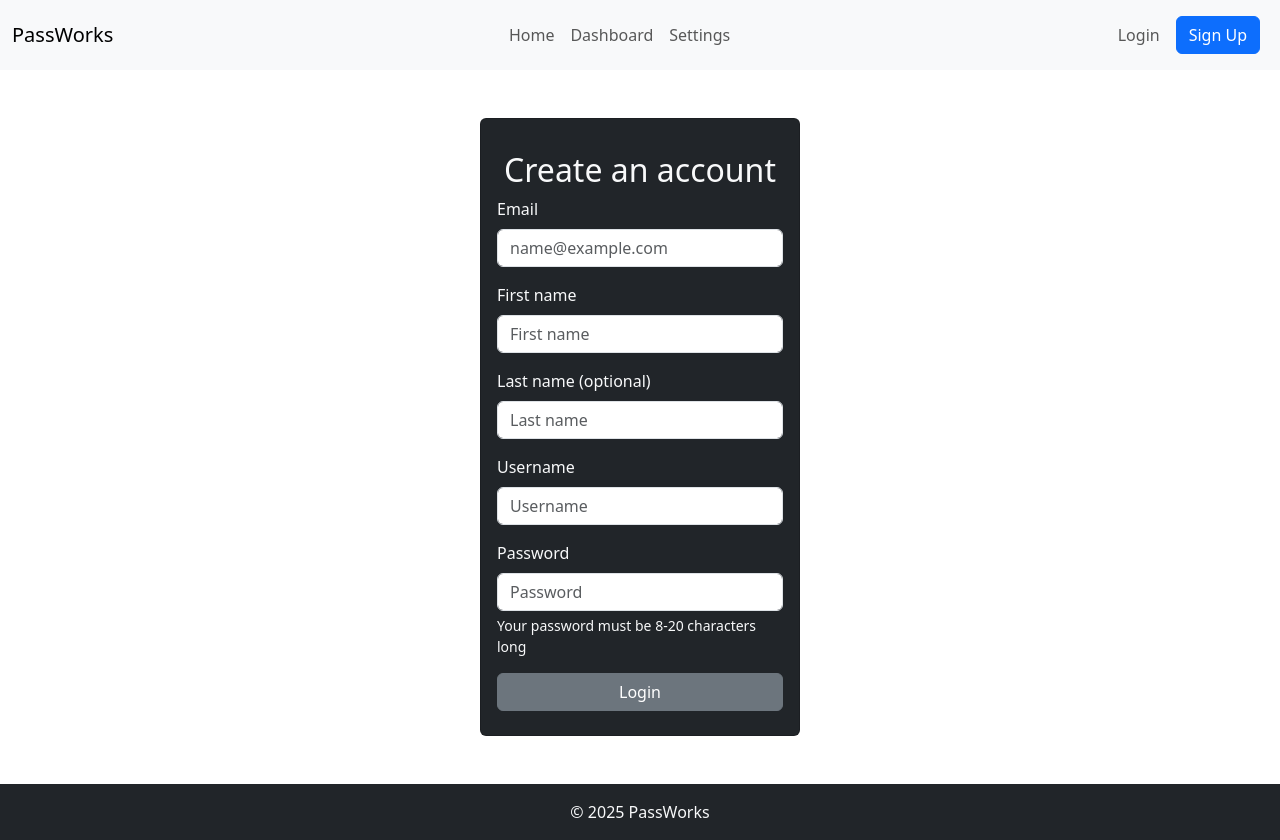
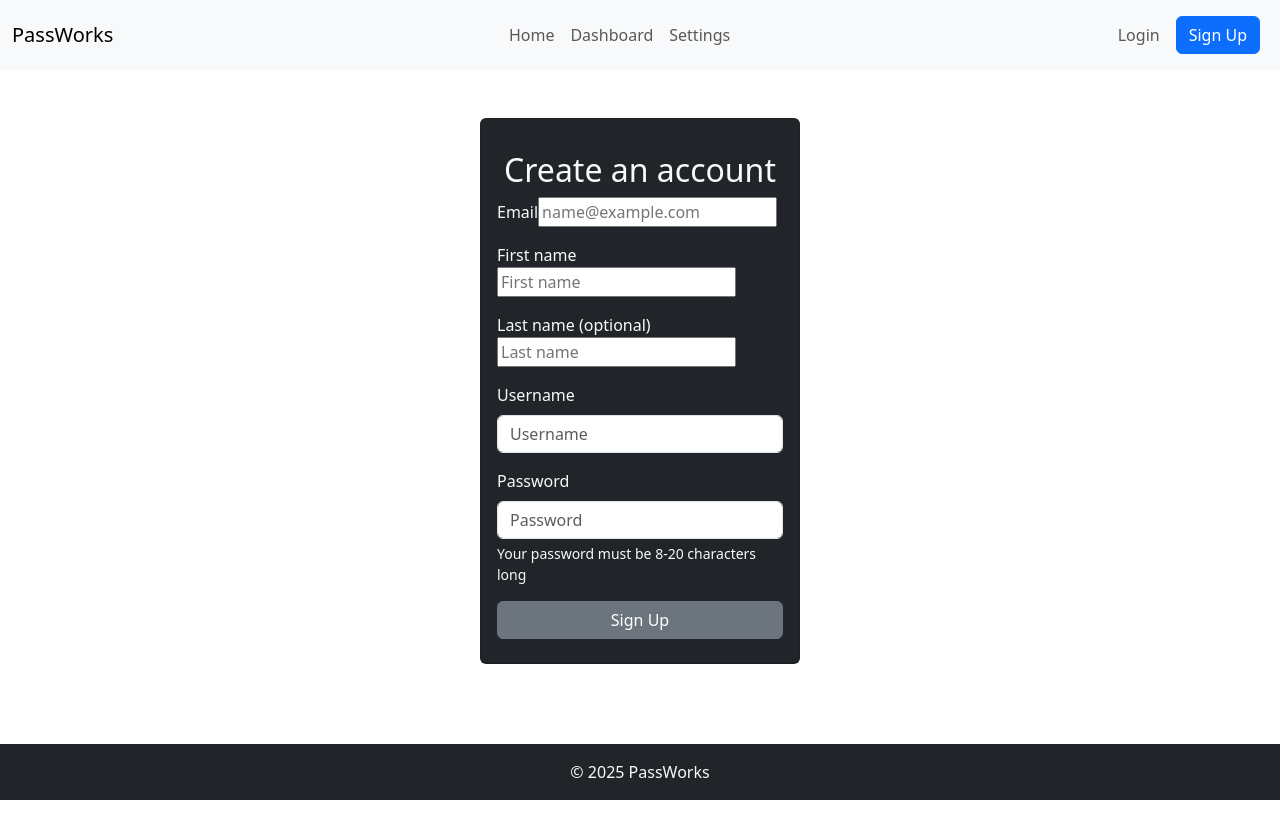
Before and after one commit to andmccutchan/LockSmith, a React (Vite) app: page /register in a window 1280 px wide. After the commit the page ends 800 px from the top, so only its background shows below. Built offline with nearby package versions, Linux system fonts and the light colour scheme.

Commit message:
Registration functionality

```diff
--- a/src/components/SignUpCard.jsx
+++ b/src/components/SignUpCard.jsx
@@ -1,36 +1,57 @@
-import React from 'react'
+import React, { useState } from 'react'
+import axios from 'axios'
+import { useNavigate } from 'react-router'
 
 function SignUpCard() {
+    const [user, setUser] = useState({ username: "", email: "", password: "", firstName:"", lastName: ""})
+    const [error, setError] = useState("");
+    const navigate = useNavigate();
+
+    const handleChange = (e) => {
+        setUser({...user, [e.target.name]: e.target.value });
+    };
+
+    const handleSubmit = async (e) => {
+        e.preventDefault();
+        try {
+            const res = await axios.post("https://localhost:5001/api/auth/register", user);
+            console.log(res.data);
+            navigate("/login");
+        } catch (err) {
+            setError(err.response?.data?.message || "Registration failed")
+        }
+    }
+
   return (
-    <div className='card p-3 mx-auto w-25 bg-dark text-light my-5 py-4'>
+        <form onSubmit={handleSubmit} className='card p-3 mx-auto w-25 bg-dark text-light my-5 py-4'>
             <div>
                 <h2 className='text-center my-2'>Create an account</h2>
             </div>
-        <div class="mb-3">
-            <label for="userEmail" className="form-label">Email</label>
-            <input type="email" className="form-control" id="userEmail" placeholder="name@example.com" required />
+            <div className="mb-3">
+                <label htmlFor="userEmail" classNameName="form-label">Email</label>
+                <input type="email" classNameName="form-control" id="userEmail" placeholder="name@example.com" onChange={handleChange} required />
             </div>
-        <div class="mb-3">
-            <label for="firstName" className="form-label">First name</label>
-            <input type="text" className="form-control" id="firstName" placeholder="First name" required />
+            <div className="mb-3">
+                <label htmlFor="firstName" classNameName="form-label">First name</label>
+                <input type="text" classNameName="form-control" id="firstName" placeholder="First name" onChange={handleChange} required />
             </div>
-        <div class="mb-3">
-            <label for="lastName" className="form-label">Last name (optional)</label>
-            <input type="text" className="form-control" id="lastName" placeholder="Last name" />
+            <div className="mb-3">
+                <label htmlFor="lastName" classNameName="form-label">Last name (optional)</label>
+                <input type="text" classNameName="form-control" id="lastName" placeholder="Last name" onChange={handleChange} />
             </div>
-        <div class="mb-3">
-            <label for="user" className="form-label">Username</label>
-            <input type="text" className="form-control" id="user" placeholder="Username" required />
+            <div className="mb-3">
+                <label htmlFor="user" className="form-label">Username</label>
+                <input type="text" className="form-control" id="user" placeholder="Username" onChange={handleChange} required />
             </div>
             <div>
-            <label for="inputPassword5" className="form-label">Password</label>
-            <input type="password" id="inputPassword5" className="form-control" aria-describedby="passwordHelpBlock" placeholder='Password' required />
+                <label htmlFor="inputPassword5" className="form-label">Password</label>
+                <input type="password" id="inputPassword5" className="form-control" aria-describedby="passwordHelpBlock" onChange={handleChange} placeholder='Password' required />
                 <div id="passwordHelpBlock" className="form-text text-light">
                     Your password must be 8-20 characters long
                 </div>
             </div>
-        <button type="submit" className="btn btn-secondary mt-3">Login</button>
-    </div>
+            <button type="submit" className="btn btn-secondary mt-3">Sign Up</button>
+        </form>
   )
 }
 
--- a/src/pages/Register.jsx
+++ b/src/pages/Register.jsx
@@ -1,5 +1,5 @@
 // Register.jsx
-import React from "react";
+import React, { useState } from "react";
 import SignUpCard from "../components/SignUpCard";
 
 function Home() {
```
Lines whose indentation alone changed are shown as unchanged.
